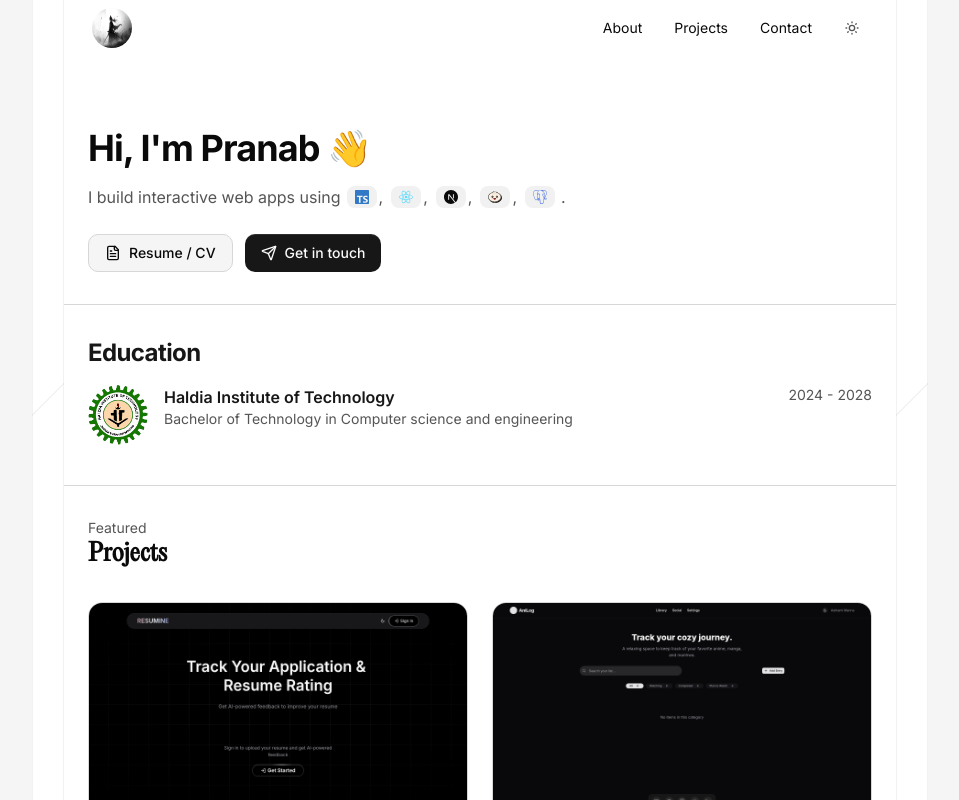
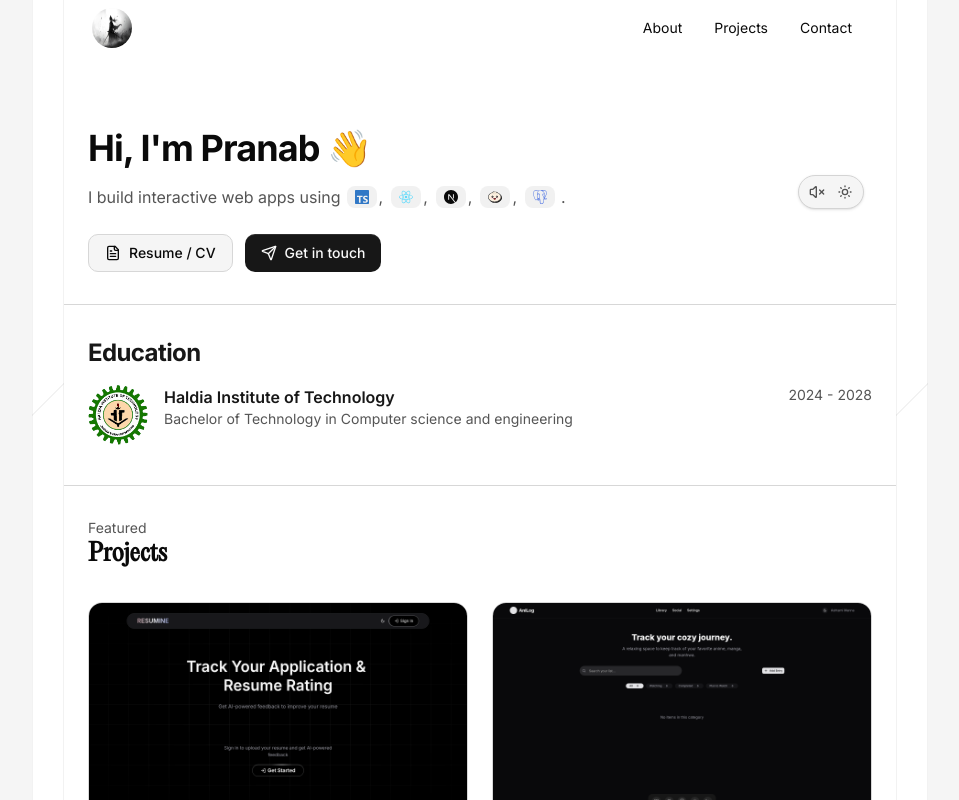
Before and after one commit to Pranab-kr/protfolio, a Next.js app: page / in a window 1280 px wide. Shown: the top 800 px of the page, without its empty margins (160-1119 px from the left). Built offline with nearby package versions, Linux system fonts and the light colour scheme.

Commit message:
addMusic

```diff
--- a/src/components/Hero.tsx
+++ b/src/components/Hero.tsx
@@ -16,6 +16,7 @@ import {
   TooltipTrigger,
 } from "@/components/ui/tooltip";
 import { Button } from "./ui/button";
+import FloatingControl from "./ui/FloatingControl";
 
 const techBadges = [
   {
@@ -47,7 +48,9 @@ const techBadges = [
 
 const Hero = () => {
   return (
-    <div className="px-2 pb-6 sm:px-4 sm:pb-8 md:px-6">
+    <div className="relative px-2 pb-6 sm:px-4 sm:pb-8 md:px-6">
+      {/* Floating Audio & Theme Control */}
+      <FloatingControl />
       {/* Main Heading */}
       <motion.h1
         initial={{ opacity: 0, y: 10 }}
--- a/src/components/Navbar.tsx
+++ b/src/components/Navbar.tsx
@@ -4,7 +4,6 @@ import Link from "next/link";
 import { Container } from "./container";
 import Image from "next/image";
 import { useState } from "react";
-import ThemeToggleBtn from "./ui/ThemeToggleBtn";
 import HamburgerMenu from "./HamburgerMenu";
 import MobileSidebar from "./MobileSidebar";
 import { useLenis } from "./LenisProvider";
@@ -107,8 +106,6 @@ const Navbar = () => {
                   </Link>
                 ))}
               </div>
-
-              <ThemeToggleBtn />
             </div>
 
             <HamburgerMenu
--- a/src/components/Setup.tsx
+++ b/src/components/Setup.tsx
@@ -45,7 +45,7 @@ const Setup = () => {
         whileInView={{ opacity: 1, y: 0 }}
         transition={{ duration: 0.3, delay: 0.1 }}
         viewport={{ once: true }}
-        className="font-editorial text-foreground text-xl font-bold tracking-tight sm:text-2xl md:text-3xl"
+        className="font-editorial text-foreground pt-2 text-xl font-bold tracking-tight sm:text-2xl md:text-3xl"
       >
         Setup
       </motion.h2>
--- /dev/null
+++ b/src/components/ui/FloatingControl.tsx
@@ -0,0 +1,78 @@
+"use client";
+
+import { useEffect, useRef, useState } from "react";
+import { motion, AnimatePresence } from "motion/react";
+import ThemeToggleBtn from "./ThemeToggleBtn";
+import { LuVolume2, LuVolumeX, LuVolume1 } from "react-icons/lu";
+
+// Add your songs here
+const SONGS = ["/songs/song1.mp3", "/songs/song2.mp3"];
+
+const getRandomSong = () => SONGS[Math.floor(Math.random() * SONGS.length)];
+
+export default function FloatingControl() {
+  // audioState: 0 = paused, 1 = low vol, 2 = high vol
+  const [audioState, setAudioState] = useState<0 | 1 | 2>(0);
+  const audioRef = useRef<HTMLAudioElement | null>(null);
+
+  useEffect(() => {
+    const randomSong = getRandomSong();
+    audioRef.current = new Audio(randomSong);
+    audioRef.current.loop = true;
+    return () => {
+      audioRef.current?.pause();
+    };
+  }, []);
+
+  const handleAudioToggle = () => {
+    if (!audioRef.current) return;
+
+    if (audioState === 0) {
+      // Play low volume
+      audioRef.current.volume = 0.3;
+      audioRef.current.play().catch(() => console.log("Audio play blocked"));
+      setAudioState(1);
+    } else if (audioState === 1) {
+      // Play high volume
+      audioRef.current.volume = 1.0;
+      setAudioState(2);
+    } else {
+      // Pause
+      audioRef.current.pause();
+      setAudioState(0);
+    }
+  };
+
+  return (
+    <motion.div
+      initial={{ opacity: 0, y: 20 }}
+      animate={{ opacity: 1, y: 0 }}
+      transition={{ delay: 0.5, duration: 0.4 }}
+      className="fixed bottom-4 left-1/2 z-50 flex -translate-x-1/2 items-center justify-center gap-1 rounded-full border border-neutral-300 bg-neutral-100 px-1.5 py-1 shadow-sm sm:absolute sm:top-1/2 sm:right-4 sm:bottom-auto sm:left-auto sm:-translate-x-0 sm:-translate-y-1/2 md:right-8 dark:border-neutral-800 dark:bg-neutral-900"
+    >
+      {/* Audio Button */}
+      <button
+        onClick={handleAudioToggle}
+        className="relative flex h-6 w-6 items-center justify-center rounded-full text-neutral-600 transition-colors hover:text-neutral-900 dark:text-neutral-400 dark:hover:text-neutral-100"
+        aria-label="Toggle Audio"
+      >
+        <AnimatePresence mode="popLayout" initial={false}>
+          <motion.div
+            key={audioState}
+            initial={{ scale: 0, opacity: 0, rotate: -45 }}
+            animate={{ scale: 1, opacity: 1, rotate: 0 }}
+            exit={{ scale: 0, opacity: 0, rotate: 45 }}
+            transition={{ duration: 0.15 }}
+          >
+            {audioState === 0 && <LuVolumeX className="h-4 w-4" />}
+            {audioState === 1 && <LuVolume1 className="h-4 w-4" />}
+            {audioState === 2 && <LuVolume2 className="h-4 w-4" />}
+          </motion.div>
+        </AnimatePresence>
+      </button>
+
+      {/* Theme Toggle */}
+      <ThemeToggleBtn />
+    </motion.div>
+  );
+}
--- a/src/components/ui/ThemeToggleBtn.tsx
+++ b/src/components/ui/ThemeToggleBtn.tsx
@@ -19,14 +19,14 @@ const ThemeToggleBtn = () => {
 
   if (!mounted) {
     return (
-      <div className="relative flex h-8 w-8 items-center justify-center rounded-full bg-transparent" />
+      <div className="relative flex h-6 w-6 items-center justify-center rounded-full bg-transparent" />
     );
   }
 
   return (
     <motion.button
       onClick={toggleTheme}
-      className="text-muted-foreground hover:bg-muted dark:bg-card/80 dark:text-muted-foreground dark:hover:bg-accent/80 relative flex h-8 w-8 items-center justify-center rounded-full bg-transparent transition-colors"
+      className="relative flex h-6 w-6 items-center justify-center rounded-full bg-transparent text-neutral-600 transition-colors hover:text-neutral-900 dark:text-neutral-400 dark:hover:text-neutral-100"
       whileHover={{ scale: 1.05 }}
       whileTap={{ scale: 0.95 }}
       aria-label="Toggle theme"
```
Also changed, not shown: 2 other files (tests, documents, lock files or other folders).
